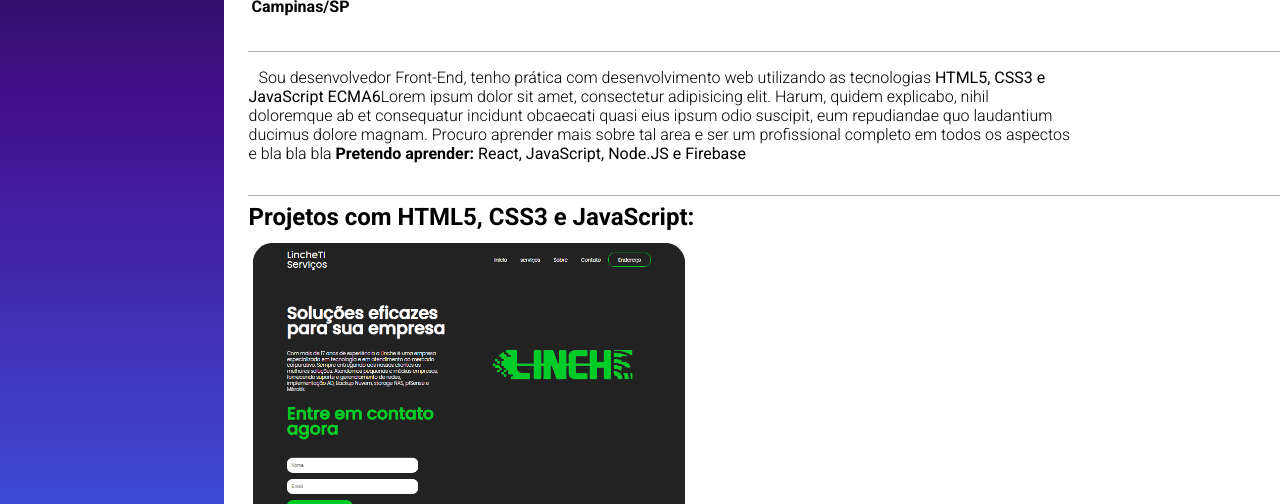
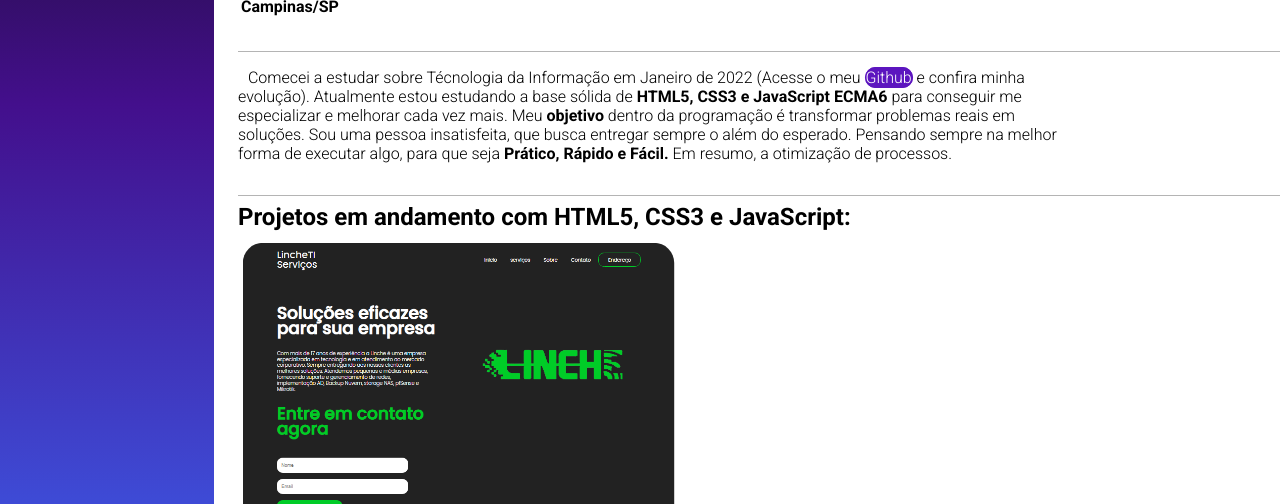
Before and after one commit to 1stRodrigo/portfolio-modelo1, a plain HTML site: page index.html in a window 1280 px wide. Shown: the part 296-800 px from the top of the page. Drawn offline with Linux system fonts and the light colour scheme.

Commit message:
Update index.html

```diff
--- a/index.html
+++ b/index.html
@@ -34,13 +34,13 @@
                 <p class="infos"><strong class="bolder">Campinas/SP</strong></p>
             </div>
             <div class="line_bottom">
-                <p class="space-top indent">Sou desenvolvedor Front-End, tenho prática com desenvolvimento web utilizando as tecnologias <strong class="bold">HTML5, CSS3 e JavaScript ECMA6</strong>Lorem ipsum dolor sit amet, consectetur adipisicing elit. Harum, quidem explicabo, nihil doloremque ab et consequatur incidunt obcaecati quasi eius ipsum odio suscipit, eum repudiandae quo laudantium ducimus dolore magnam. Procuro aprender mais sobre tal area e ser um profissional completo em todos os aspectos e bla bla bla <strong class="bolder">Pretendo aprender:</strong><strong class="bold"> React, JavaScript, Node.JS e Firebase</strong>
+                <p class="space-top indent">Comecei a estudar sobre Técnologia da Informação em Janeiro de 2022 (Acesse o meu <a href="https://github.com/1stRodrigo" target="_blank" rel="external" style="background-color: var(--cor1);border: 1px solid var(--cor1); border-radius: 17px;">Github</a> e confira minha evolução).  Atualmente estou estudando a base sólida de <strong>HTML5, CSS3 e JavaScript ECMA6</strong> para conseguir me especializar e melhorar cada vez mais. Meu <strong>objetivo</strong> dentro da programação é transformar problemas reais em soluções. Sou uma pessoa insatisfeita, que busca entregar sempre o além do esperado. Pensando sempre na melhor forma de executar algo, para que seja <strong>Prático, Rápido e Fácil.</strong> Em resumo, a otimização de processos.
                 </p>
             </div>
         </article>
 
         <article>
-            <h1>Projetos com HTML5, CSS3 e JavaScript:</h1>
+            <h1>Projetos em andamento com HTML5, CSS3 e JavaScript:</h1>
             <a href="https://1stRodrigo.github.io/lincheteste/" target="_blank"><img src="images/lincheti-print.png" alt="Captura de tela site LincheTI"></a>
             <h2>LincheTI</h2>
             <p>primeiro projeto feito, datado de tal dia, feito com propósito de Lorem ipsum dolor sit amet consectetur adipisicing elit. Natus molestiae quam totam eaque, repellendus ipsam inventore blanditii.</p>
```
